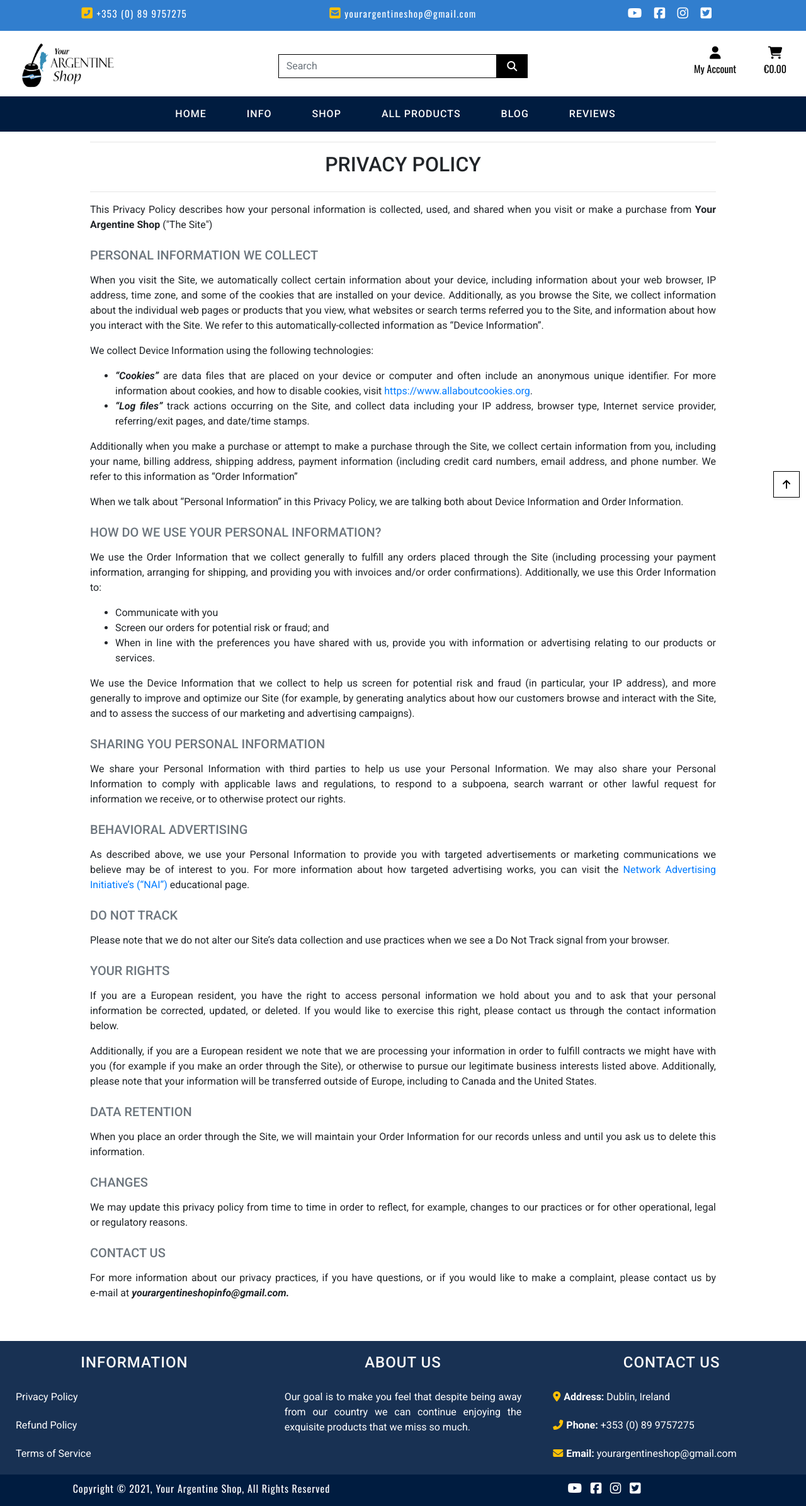
After one commit to cotebarrientos/4th-milestone-project-your-argentine-shop, a Django app: page /info/privacy_policy/ in a window 1280 px wide. The commit adds this page. Shown: the whole page at 63% size. Run offline with Django 3.2, Linux system fonts and the light colour scheme; some libraries are stand-ins or nearby versions.

Commit message:
Add privacy policy template
I added privacy policy in order to provide assurance to users on how
their personal information is handled within the website. I' ve also
updated related urls in the footer as well as in the sign in template.

```diff
--- /dev/null
+++ b/info/templates/info/privacy_policy.html
@@ -0,0 +1,109 @@
+{% extends "base.html" %}
+{% load static %}
+
+{% block content %}
+
+<section class="container mb-5">
+    <div class="row">
+        <div class="col">
+            <hr>
+            <h2 class="text-center text-uppercase mb-4">Privacy Policy</h2>
+            <hr>
+            <p class="text-justify">
+                This Privacy Policy describes how your personal information is collected, used, and shared when you visit or make a purchase from
+                <strong>Your Argentine Shop</strong> ("The Site")
+            </p>
+            <!-- Privacy Policy -->
+            <h5 class="text-muted text-uppercase pt-2 pb-2">Personal information we collect</h5>
+            <p class="text-justify">
+                When you visit the Site, we automatically collect certain information about your device, including information about your web browser,
+                 IP address, time zone, and some of the cookies that are installed on your device. Additionally, as you browse the Site, we collect
+                 information about the individual web pages or products that you view, what websites or search terms referred you to the Site, and
+                 information about how you interact with the Site. We refer to this automatically-collected information as “Device Information”.
+            </p>
+            <p class="text-justify">
+                We collect Device Information using the following technologies:
+            </p>
+            <ul class="text-justify">
+                <li>
+                    <strong><em>“Cookies”</em></strong> are data files that are placed on your device or computer and often include an anonymous unique identifier. For more
+                    information about cookies, and how to disable cookies, visit
+                    <a href="https://www.allaboutcookies.org" target="_blank">https://www.allaboutcookies.org</a>.
+                </li>
+                <li>
+                    <strong><em>“Log files”</em></strong> track actions occurring on the Site, and collect data including your IP address, browser type, Internet service provider,
+                    referring/exit pages, and date/time stamps.
+                </li>
+            </ul>
+            <p class="text-justify">
+                Additionally when you make a purchase or attempt to make a purchase through the Site, we collect certain information from you, including your name, billing address,
+                shipping address, payment information (including credit card numbers, email address, and phone number. We refer to this information as “Order Information”
+            </p>
+            <p class="text-justify">
+                When we talk about “Personal Information” in this Privacy Policy, we are talking both about Device Information and Order Information.
+            </p>
+            <h5 class="text-muted text-uppercase pt-2 pb-2">How do we use your personal information?</h5>
+            <p class="text-justify">
+                We use the Order Information that we collect generally to fulfill any orders placed through the Site (including processing your payment information, arranging for
+                shipping, and providing you with invoices and/or order confirmations). Additionally, we use this Order Information to:
+            </p>
+            <ul class="text-justify">
+                <li>
+                    Communicate with you
+                </li>
+                <li>
+                    Screen our orders for potential risk or fraud; and
+                </li>
+                <li>
+                    When in line with the preferences you have shared with us, provide you with information or advertising relating to our products or services.
+                </li>
+            </ul>
+            <p class="text-justify">
+                We use the Device Information that we collect to help us screen for potential risk and fraud (in particular, your IP address), and more generally to improve and
+                optimize our Site (for example, by generating analytics about how our customers browse and interact with the Site, and to assess the success of our marketing and
+                advertising campaigns).
+            </p>
+            <h5 class="text-muted text-uppercase pt-2 pb-2">Sharing you personal Information</h5>
+            <p class="text-justify">
+                We share your Personal Information with third parties to help us use your Personal Information. We may also share your Personal Information to comply with applicable
+                laws and regulations, to respond to a subpoena, search warrant or other lawful request for information we receive, or to otherwise protect our rights.
+            </p>
+            <h5 class="text-muted text-uppercase pt-2 pb-2">Behavioral advertising</h5>
+            <p class="text-justify">
+                As described above, we use your Personal Information to provide you with targeted advertisements or marketing communications we believe may be of interest to you. For
+                more information about how targeted advertising works, you can visit the
+                <a href="https://www.networkadvertising.org/understanding-online-advertising/how-does-it-work" target="_blank">Network Advertising Initiative’s (“NAI”)</a>
+                educational page.
+            </p>
+            <h5 class="text-muted text-uppercase pt-2 pb-2">Do not track</h5>
+            <p class="text-justify">
+                Please note that we do not alter our Site’s data collection and use practices when we see a Do Not Track signal from your browser.
+            </p>
+            <h5 class="text-muted text-uppercase pt-2 pb-2">Your rights</h5>
+            <p class="text-justify">
+                If you are a European resident, you have the right to access personal information we hold about you and to ask that your personal information be corrected, updated,
+                or deleted. If you would like to exercise this right, please contact us through the contact information below.
+            </p>
+            <p class="text-justify">
+                Additionally, if you are a European resident we note that we are processing your information in order to fulfill contracts we might have with you (for example if you make
+                an order through the Site), or otherwise to pursue our legitimate business interests listed above. Additionally, please note that your information will be transferred
+                outside of Europe, including to Canada and the United States.
+            </p>
+            <h5 class="text-muted text-uppercase pt-2 pb-2">Data retention</h5>
+            <p class="text-justify">
+                When you place an order through the Site, we will maintain your Order Information for our records unless and until you ask us to delete this information.
+            </p>
+            <h5 class="text-muted text-uppercase pt-2 pb-2">Changes</h5>
+            <p class="text-justify">
+                We may update this privacy policy from time to time in order to reflect, for example, changes to our practices or for other operational, legal or regulatory reasons.
+            </p>
+            <h5 class="text-muted text-uppercase pt-2 pb-2">Contact us</h5>
+            <p class="text-justify">
+                For more information about our privacy practices, if you have questions, or if you would like to make a complaint, please contact us by e‑mail at
+                <strong><em>yourargentineshopinfo@gmail.com.</em></strong>
+            </p>
+        </div>
+    </div>
+</section>
+
+{% endblock %}
--- a/info/urls.py
+++ b/info/urls.py
@@ -3,4 +3,5 @@ from . import views
 
 urlpatterns = [
     path('terms_of_service/', views.terms_of_service, name='terms_of_service'),
+    path('privacy_policy/', views.privacy_policy, name='privacy_policy'),
 ]
--- a/info/views.py
+++ b/info/views.py
@@ -4,3 +4,9 @@ def terms_of_service(request):
      """ A view to return the terms of service of the website"""
 
      return render(request, 'info/terms_of_service.html')
+
+
+def privacy_policy (request):
+    """ A view to return the privacy policy of the website"""
+
+    return render(request,'info/privacy_policy.html')
--- a/templates/allauth/account/signup.html
+++ b/templates/allauth/account/signup.html
@@ -15,7 +15,8 @@
   {{ form|crispy }}
   <p class="text-justify">
     Your personal will be used to support your experience throughout this website, to manage access to your account,
-    and other purposes described in our <a href="#">Privacy Policy</a> and <a href="{% url 'terms_of_service' %}">Terms of Service</a>.
+    and other purposes described in our <a href="{% url 'privacy_policy' %}" target="_blank">Privacy Policy</a> and
+    <a href="{% url 'terms_of_service' %}" target="_blank">Terms of Service</a>.
   </p>
   {% if redirect_field_value %}
   <input type="hidden" name="{{ redirect_field_name }}" value="{{ redirect_field_value }}" />
--- a/templates/base.html
+++ b/templates/base.html
@@ -180,7 +180,7 @@
         <div id="f-info" class="row footer-color-1 d-none d-lg-flex">
           <div class="col-12 col-lg-4 py-1 py-lg-0">
             <h4>Information</h4>
-            <a target="_blank" href="#"><p>Privacy Policy</p></a>
+            <a target="_blank" href="{% url 'privacy_policy' %}"><p>Privacy Policy</p></a>
             <a target="_blank" href="#"><p>Refund Policy</p></a>
             <a target="_blank" href="{% url 'terms_of_service' %}"><p>Terms of Service</p></a>
           </div>
--- a/templates/includes/mobile-footer.html
+++ b/templates/includes/mobile-footer.html
@@ -16,7 +16,7 @@
         </div>
         <div id="collapseOne" class="collapse" aria-labelledby="h-info" data-parent="#accordion-info">
             <div class="card-body">
-                <a target="_blank" href="#"><p>Privacy Policy</p></a>
+                <a target="_blank" href="{% url 'privacy_policy' %}"><p>Privacy Policy</p></a>
                 <a target="_blank" href="#"><p>Refund Policy</p></a>
                 <a target="_blank" href="{% url 'terms_of_service' %}"><p>Terms of Service</p></a>
             </div>
```
